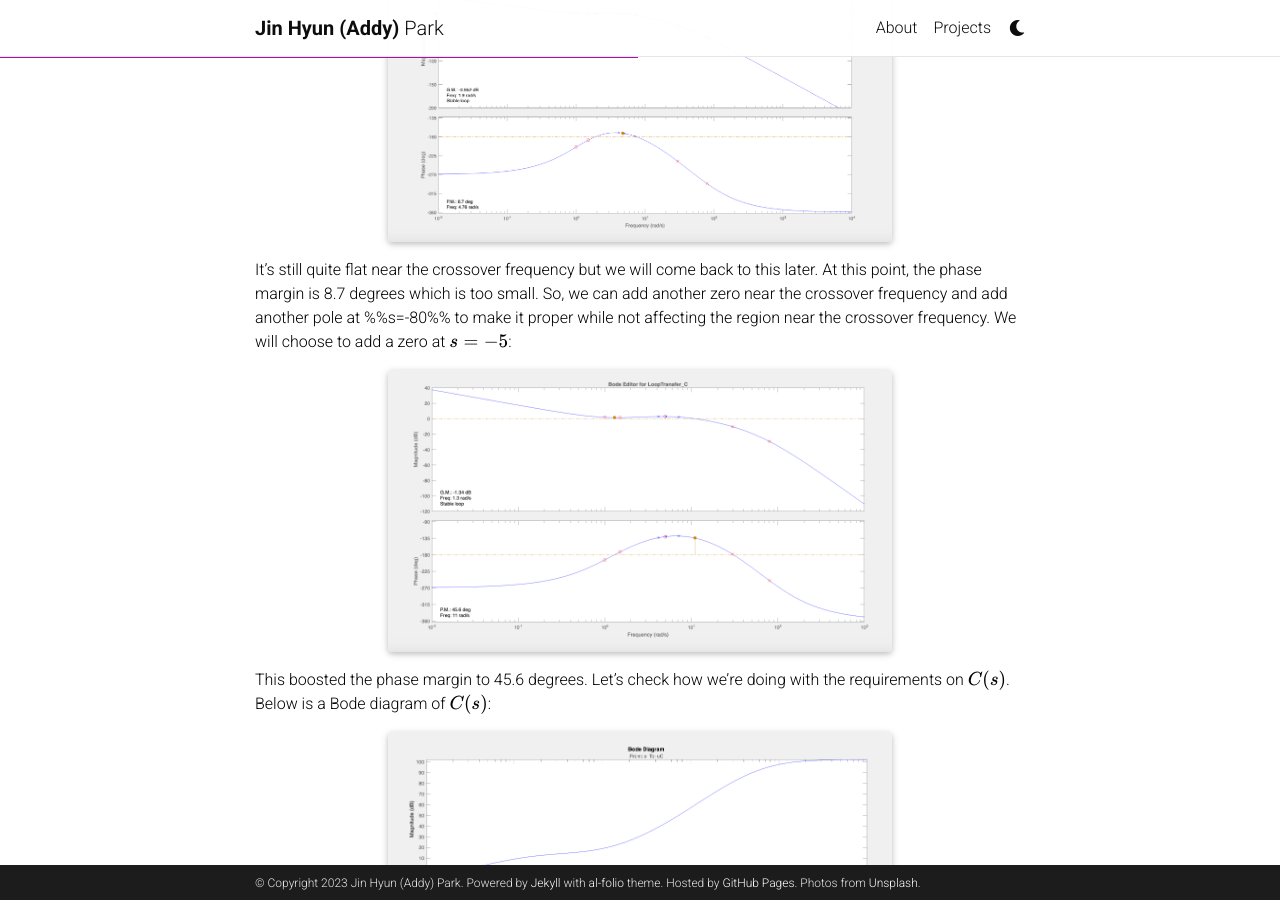
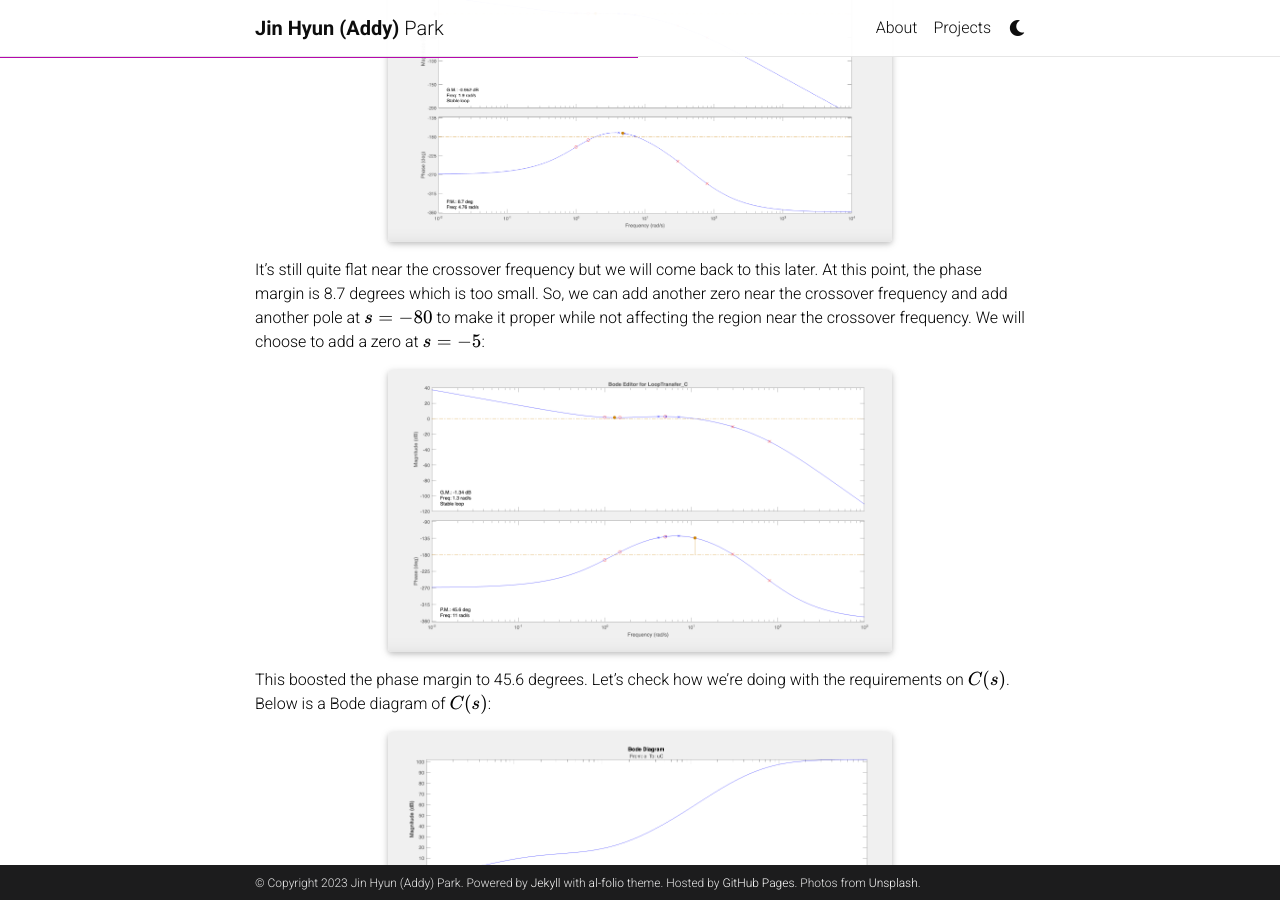
Before and after one commit to jinhyunpark2459/jinhyunpark2459.github.io, a Jekyll site: the page built from _projects/inverted_pendulum.md, in a window 1280 px wide and 900 px high, scrolled down 2714 px. Built offline with Jekyll 4.4.1, drawn with Linux system fonts in a browser that asks for light colours; full-size pictures stand in for the smaller copies a plugin makes; comment, search, counter and statistics services are not loaded; a style sheet for code colours, icons or effects is not loaded.

Commit message:
Update inverted_pendulum.md

```diff
--- a/_projects/inverted_pendulum.md
+++ b/_projects/inverted_pendulum.md
@@ -98,7 +98,7 @@ Notice that the magnitude plot near the cross-over frequency is very flat. This
     </div>
 </div>
 
-It's still quite flat near the crossover frequency but we will come back to this later. At this point, the phase margin is 8.7 degrees which is too small. So, we can add another zero near the crossover frequency and add another pole at %%s=-80%% to make it proper while not affecting the region near the crossover frequency. We will choose to add a zero at $$s=-5$$:
+It's still quite flat near the crossover frequency but we will come back to this later. At this point, the phase margin is 8.7 degrees which is too small. So, we can add another zero near the crossover frequency and add another pole at $$s=-80$$ to make it proper while not affecting the region near the crossover frequency. We will choose to add a zero at $$s=-5$$:
 
 <div class="row justify-content-sm-center">
     <div class="col-sm-8 mt-3 mt-md-0">
```
